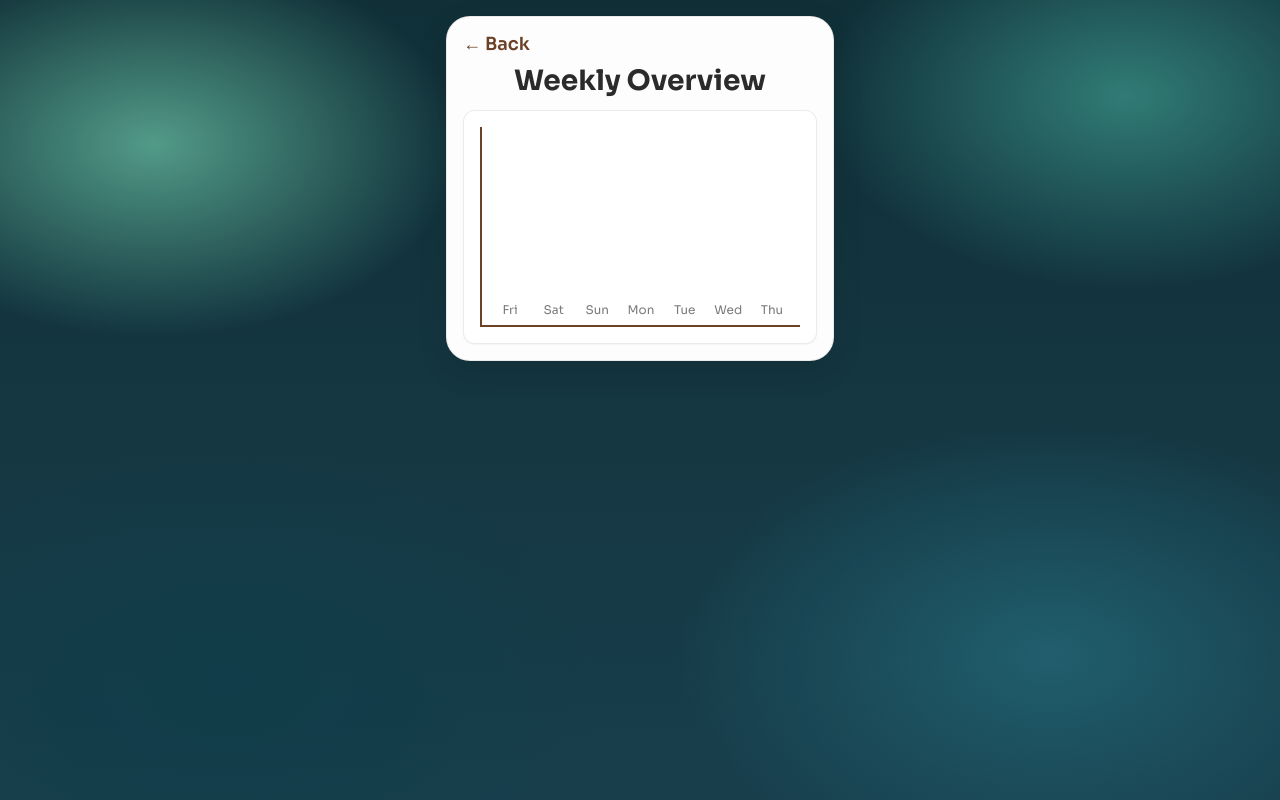
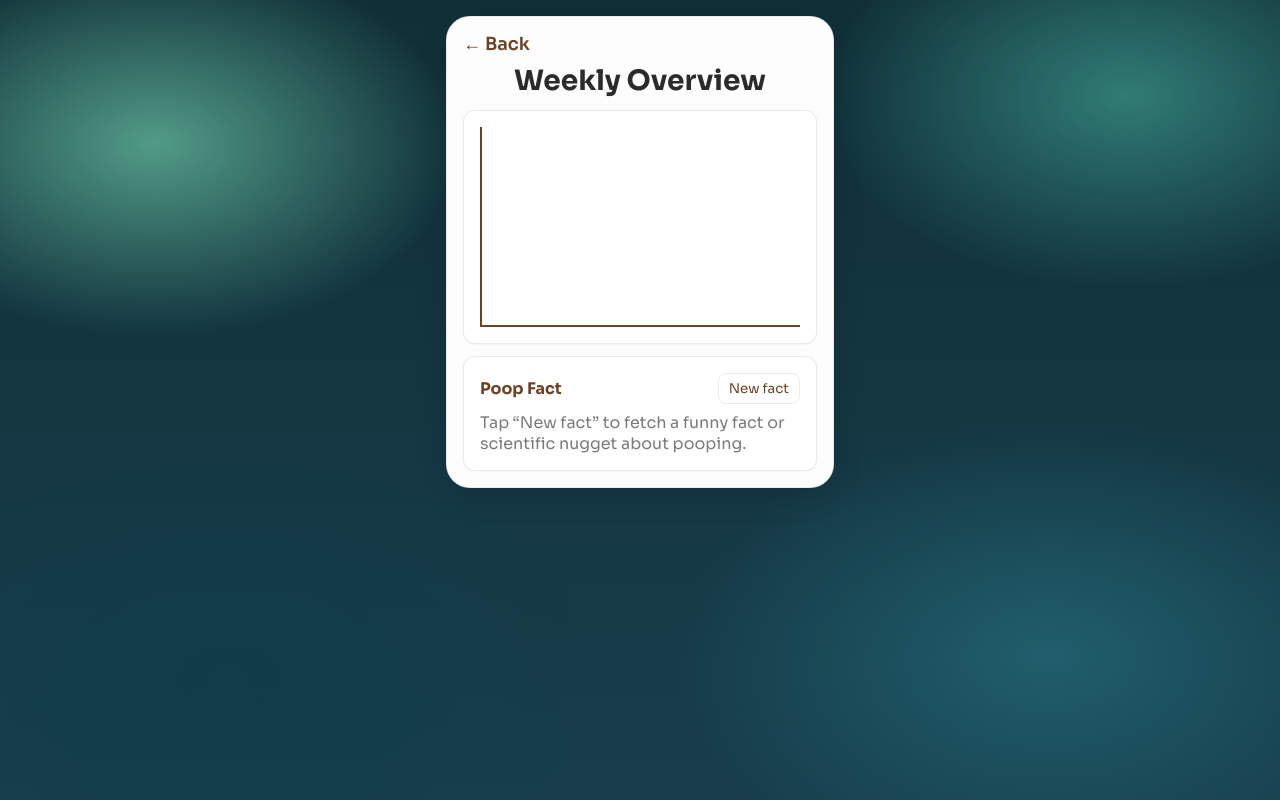
Before and after one commit to jrienda/https---github.com-jrienda-poopr, a Next.js app: page /histogram in a window 1280 px wide. Built offline with nearby package versions, Linux system fonts and the light colour scheme.

Commit message:
Fix OpenAI import path; add poop fact card under histogram; polish histogram labels

```diff
--- /dev/null
+++ b/app/api/openai/route.ts
@@ -0,0 +1,25 @@
+import { NextRequest, NextResponse } from "next/server";
+import { openai } from "../../../lib/openai";
+
+export const runtime = "edge";
+
+export async function POST(req: NextRequest) {
+  try {
+    const body = await req.json();
+    const { messages } = body as { messages: Array<{ role: "system" | "user" | "assistant"; content: string }>; };
+
+    if (!process.env.OPENAI_API_KEY) {
+      return NextResponse.json({ error: "Missing OPENAI_API_KEY" }, { status: 500 });
+    }
+
+    const completion = await openai.chat.completions.create({
+      model: "gpt-4o-mini",
+      messages: messages ?? [{ role: "user", content: "Hello" }],
+      temperature: 0.7,
+    });
+
+    return NextResponse.json(completion);
+  } catch (err: any) {
+    return NextResponse.json({ error: err?.message ?? "Unknown error" }, { status: 500 });
+  }
+}
--- a/app/histogram/page.tsx
+++ b/app/histogram/page.tsx
@@ -3,15 +3,17 @@
 import { useState, useEffect } from "react";
 import Link from "next/link";
 
+// Keep this in sync with main app's storage shape
 type PoopEntry = {
   id: string;
-  whenIso: string;
-  bristolType: "separated" | "hard" | "normal" | "soft" | "mushy" | "liquid";
+  timestampIso: string; // ISO string
+  bristolType: 1 | 2 | 3 | 4 | 5 | 6 | 7;
   hadBlood: boolean;
-  loadSize: "little" | "normal" | "big";
+  loadSize?: "little" | "normal" | "big";
 };
 
-const STORAGE_KEY = "poop-entries";
+// Use the same storage key used by the main app
+const STORAGE_KEY = "poopr.entries.v1";
 
 function readEntries(): PoopEntry[] {
   if (typeof window === "undefined") return [];
@@ -23,8 +25,14 @@ function readEntries(): PoopEntry[] {
   }
 }
 
-function toKey(d: Date): string {
-  return d.toISOString().split("T")[0];
+function startOfDay(d: Date) {
+  const c = new Date(d);
+  c.setHours(0, 0, 0, 0);
+  return c;
+}
+
+function toKey(d: Date) {
+  return startOfDay(d).toISOString();
 }
 
 function getPoopValue(entry: PoopEntry): number {
@@ -32,16 +40,49 @@ function getPoopValue(entry: PoopEntry): number {
     case "little": return 0.5;
     case "normal": return 1;
     case "big": return 2;
-    default: return 1;
+    default: return 1; // default if undefined
   }
 }
 
 function HistogramPage() {
   const [entries, setEntries] = useState<PoopEntry[]>([]);
+  const [fact, setFact] = useState<string>("");
+  const [loadingFact, setLoadingFact] = useState<boolean>(false);
 
   useEffect(() => {
     setEntries(readEntries());
   }, []);
+
+  async function fetchFact() {
+    try {
+      setLoadingFact(true);
+      setFact("");
+      const res = await fetch("/api/openai", {
+        method: "POST",
+        headers: { "Content-Type": "application/json" },
+        body: JSON.stringify({
+          messages: [
+            {
+              role: "system",
+              content:
+                "You are a witty health assistant. Reply with a single short fun fact or evidence-based nugget about bowel movements, stool, gut, or pooping. Keep it under 200 characters. No emojis.",
+            },
+            {
+              role: "user",
+              content: "Give me a fun fact or scientific data about pooping.",
+            },
+          ],
+        }),
+      });
+      const json = await res.json();
+      const text = json?.choices?.[0]?.message?.content ?? json?.content ?? "";
+      setFact(String(text || "Couldn’t fetch a fact right now."));
+    } catch {
+      setFact("Couldn’t fetch a fact right now.");
+    } finally {
+      setLoadingFact(false);
+    }
+  }
 
   // Get last 7 days data
   const last7Days = Array.from({ length: 7 }, (_, i) => {
@@ -53,7 +94,10 @@ function HistogramPage() {
   // Calculate daily totals
   const dailyData = last7Days.map(date => {
     const dayKey = toKey(date);
-    const dayEntries = entries.filter(e => toKey(new Date(e.whenIso)) === dayKey);
+    const dayEntries = entries.filter(e => {
+      const dt = new Date(e.timestampIso);
+      return toKey(dt) === dayKey;
+    });
     const totalValue = dayEntries.reduce((sum, entry) => sum + getPoopValue(entry), 0);
 
     return {
@@ -111,6 +155,26 @@ function HistogramPage() {
                   alignItems: "center",
                   width: "40px"
                 }}>
+                  {/* Value icons (no numbers) */}
+                  <div style={{ display: "flex", gap: 2, alignItems: "center", justifyContent: "center", marginBottom: 6, minHeight: 14 }}>
+                    {(function(){
+                      const icons: JSX.Element[] = [];
+                      const maxIcons = 6;
+                      const full = Math.floor(day.totalValue);
+                      const hasHalf = day.totalValue - full >= 0.5;
+                      const totalIcons = Math.min(full + (hasHalf ? 1 : 0), maxIcons);
+                      for (let i = 0; i < totalIcons; i++) {
+                        const isHalf = i === full && hasHalf;
+                        const fill = isHalf ? "#bfa999" : "var(--poop)";
+                        icons.push(
+                          <svg key={i} width={12} height={12} viewBox="0 0 512 512" fill={fill} aria-hidden>
+                            <path d="M451.36 369.14C468.66 355.99 480 335.41 480 312c0-39.77-32.24-72-72-72h-14.07c13.42-11.73 22.07-28.78 22.07-48 0-35.35-28.65-64-64-64h-5.88c3.57-10.05 5.88-20.72 5.88-32 0-53.02-42.98-96-96-96-5.17 0-10.15.74-15.11 1.52C250.31 14.64 256 30.62 256 48c0 44.18-35.82 80-80 80h-16c-35.35 0-64 28.65-64 64 0 19.22 8.65 36.27 22.07 48H104c-39.76 0-72 32.23-72 72 0 23.41 11.34 43.99 28.64 57.14C26.31 374.62 0 404.12 0 440c0 39.76 32.24 72 72 72h368c39.76 0 72-32.24 72-72 0-35.88-26.31-65.38-60.64-70.86z"/>
+                          </svg>
+                        );
+                      }
+                      return icons;
+                    })()}
+                  </div>
                   {/* Bar */}
                   <div style={{
                     width: "24px",
@@ -120,21 +184,28 @@ function HistogramPage() {
                     marginBottom: "8px",
                     transition: "all 0.3s ease"
                   }} />
-
-                  {/* Day label */}
-                  <div style={{
-                    fontSize: "12px",
-                    color: "var(--muted)",
-                    textAlign: "center",
-                    fontWeight: "500"
-                  }}>
-                    {day.date.toLocaleDateString('en-US', {
-                      weekday: 'short'
-                    })}
-                  </div>
                 </div>
               );
             })}
+          </div>
+        </div>
+        {/* Fun fact card */}
+        <div className="card" style={{ display: "flex", flexDirection: "column", gap: 8 }}>
+          <div style={{ display: "flex", justifyContent: "space-between", alignItems: "center" }}>
+            <div style={{ fontWeight: 700, color: "var(--poop)" }}>Poop Fact</div>
+            <button onClick={fetchFact} style={{
+              background: "transparent",
+              border: "1px solid var(--ring)",
+              borderRadius: 8,
+              padding: "6px 10px",
+              cursor: "pointer",
+              color: "var(--poop)",
+            }}>
+              {loadingFact ? "Loading…" : "New fact"}
+            </button>
+          </div>
+          <div className="muted" style={{ whiteSpace: "pre-wrap" }}>
+            {fact || "Tap “New fact” to fetch a funny fact or scientific nugget about pooping."}
           </div>
         </div>
       </div>
--- /dev/null
+++ b/lib/openai.ts
@@ -0,0 +1,8 @@
+import OpenAI from "openai";
+
+if (!process.env.OPENAI_API_KEY) {
+  // Keep server from crashing locally; route can still handle missing key.
+  console.warn("OPENAI_API_KEY is not set. OpenAI features will be disabled.");
+}
+
+export const openai = new OpenAI({ apiKey: process.env.OPENAI_API_KEY });
--- a/package.json
+++ b/package.json
@@ -9,6 +9,7 @@
   },
   "dependencies": {
     "next": "14.2.8",
+    "openai": "4.56.0",
     "react": "18.3.1",
     "react-dom": "18.3.1"
   },
```
Also changed, not shown: 2 other files (tests, documents, lock files or other folders).
